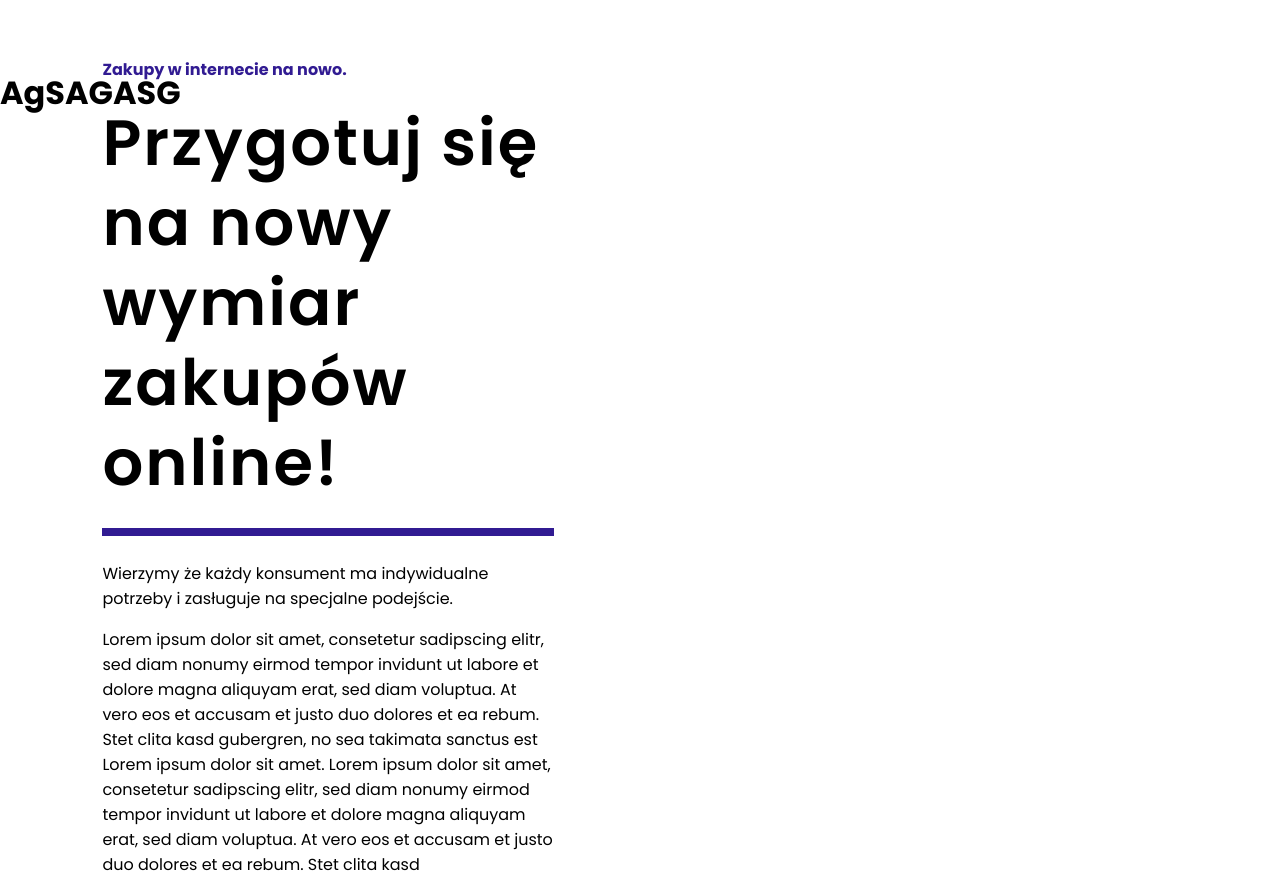
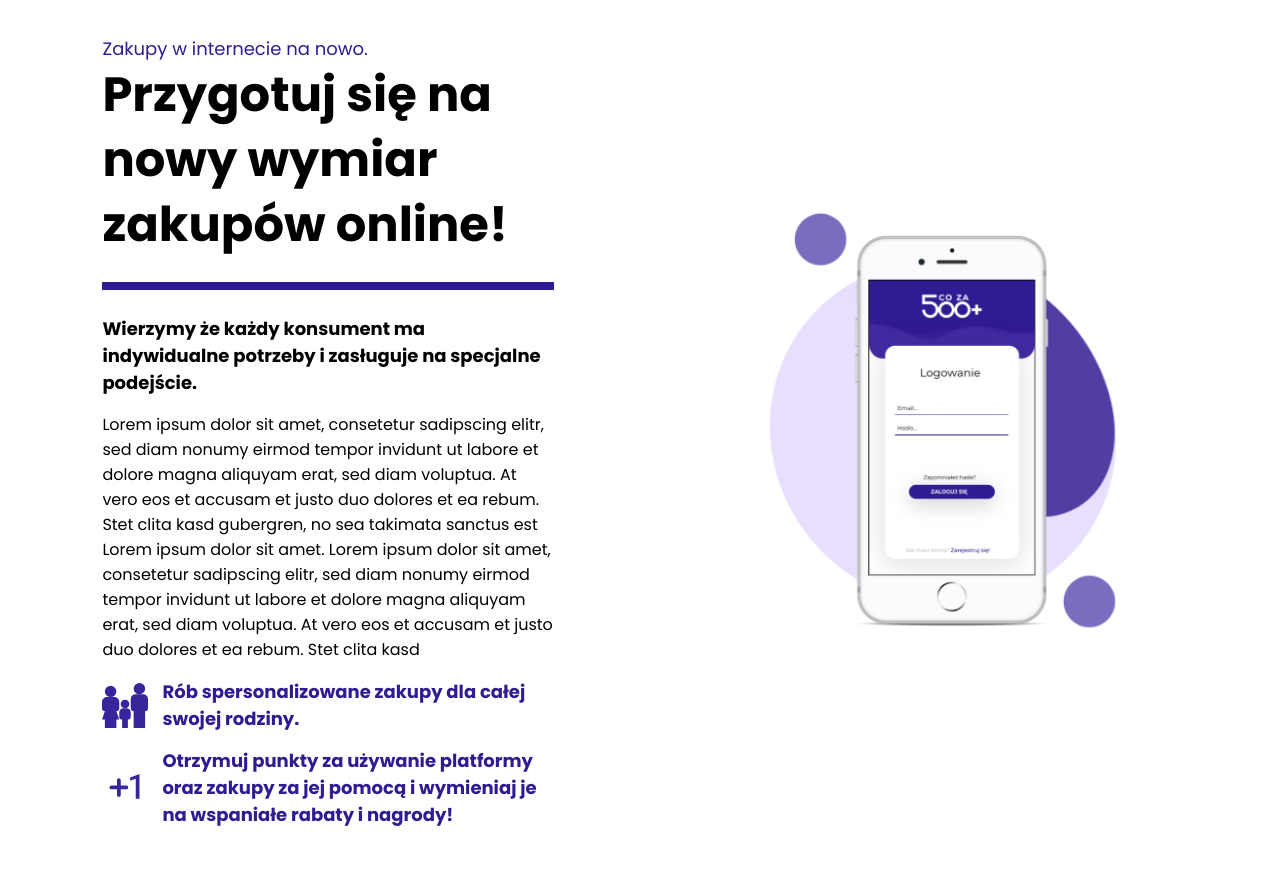
Before and after one commit to Arcywojak/500-plus-prelease, a plain HTML site: page index.html in a window 1280 px wide. Shown: the part 1667-2560 px from the top of the page. After the commit the page ends 2495 px from the top, so only its background shows below. Drawn offline with Linux system fonts and the light colour scheme.

Commit message:
change html structure a little, add some images and styles on desktop view

```diff
--- a/index.html
+++ b/index.html
@@ -20,7 +20,7 @@
     </div>
 
     <div class="container">
-    <div class="full-screen-section first">
+    <section class="full-screen-section first">
 
         <div class="newsletter-block">
             <div class="newsletter-block__images">
@@ -60,11 +60,12 @@
                 <img class="right top5" src="./assets/10.svg" alt="1">
             </div>
         </div>
-    </div>
+    </section>
 
-    <div class="full-screen-section second">
-        <div class="second-section first">
-            <div class="subsection-second">
+    <section class="full-screen-section second">
+
+            <div class="subsection first">
+
                 <h4 class="small-h4 purple-color">
                     Oszczędzaj, otrzymuj i promuj.
                 </h4>
@@ -87,14 +88,24 @@
                     erat, sed diam voluptua. At vero eos et accusam et justo duo dolores
                     et ea rebum. Stet clita kasd
                 </p>
-            </div>
-            <div class="subsection-second with-img first " >
-                <img class="tracking-img" src="./assets/2.svg" alt="">
+
             </div>
 
+            <div class="subsection second with-img" >
+
+            <!---------------- SCREEN WIDTH > 1000 -------------------->
+                <img src="./assets/plama.png" alt="plama">
+            <!--------------------------------------------------------->
+
             </div>
-        <div class="second-section second">
-            <div class="subsection-second">
+
+
+
+    </section>
+
+    <section class="full-screen-section third">
+
+        <div class="subsection first">
             <h4 class="small-h4 purple-color">
                 Zakupy w internecie na nowo.
             </h4>
@@ -118,15 +129,32 @@
                 erat, sed diam voluptua. At vero eos et accusam et justo duo dolores
                 et ea rebum. Stet clita kasd
             </p>
+            <div class="small-icon-with-text">
+                <div class="icon">
+                    <img src="./assets/family.svg" alt="family">
                 </div>
-            <div class="subsection-second with-img second">
+                <div class="text purple-color">
+                    Rób spersonalizowane zakupy dla całej swojej rodziny.                </div>
+            </div>
+            <div class="small-icon-with-text">
+                <div class="icon">
+                    <img src="./assets/1+.svg" alt="family">
+                </div>
+                <div class="text purple-color">
+                    Otrzymuj punkty za używanie platformy oraz zakupy za jej pomocą i wymieniaj je na wspaniałe rabaty i nagrody!                </div>
+            </div>
 
         </div>
+        <div class="subsection second with-img">
+
+            <!---------------- SCREEN WIDTH > 1000 -------------------->
+            <img src="./assets/phone.png" alt="phone" class="interior-img">
+            <img src="./assets/plama.png" alt="plama">
+            <!--------------------------------------------------------->
+
         </div>
-    </div>
-    <div class="full-screen-section third">
-        <h1>AgSAGASG</h1>
-    </div>
+
+    </section>
 
     </div>
     <footer class="footer">
--- a/scripts/scrollBehaviour.js
+++ b/scripts/scrollBehaviour.js
@@ -2,13 +2,15 @@
 const container = document.querySelector(".container");
 
 const fullScreenSectionFirst = document.querySelector(".full-screen-section.first");
+const fullScreenSectionSecond = document.querySelector(".full-screen-section.second");
 const fullScreenSectionThird = document.querySelector(".full-screen-section.third");
+//const fullScreenSectionThird = document.querySelector(".full-screen-section.third");
 
 const trackingImg = document.querySelector(".tracking-img");
 
-const parentFirstOfTrackingImg = document.querySelector(".subsection-second.with-img.first");
-const parentSecondOfTrackingImg = document.querySelector(".subsection-second.with-img.second");
-const img = parentFirstOfTrackingImg.childNodes[1];
+//const parentFirstOfTrackingImg = document.querySelector(".subsection-second.with-img.first");
+//const parentSecondOfTrackingImg = document.querySelector(".subsection-second.with-img.second");
+//const img = parentFirstOfTrackingImg.childNodes[1];
 
 
 /* IF USER CAN SCROLL, HOW MUCH AND WHERE */
@@ -31,9 +33,9 @@ window.addEventListener("load", () => {
 /* SCROLL POINTS */
 const scrollPoints = [
     fullScreenSectionFirst,
-    parentFirstOfTrackingImg,
-    parentSecondOfTrackingImg,
-    fullScreenSectionThird
+    fullScreenSectionSecond,
+    fullScreenSectionThird//,
+    //fullScreenSectionThird
 ];
 ////////////////////////////
 
@@ -104,7 +106,7 @@ const scrollToTheText = (e) => {
         isScrolling = true;
 
         if(e.deltaY > 0){ // IT MEAN SCROLL DOWN
-            if(currentScrollIndex < 3){
+            if(currentScrollIndex < 2){
 
                 currentScrollValue -= window.innerHeight;
 
--- a/styles/index.scss
+++ b/styles/index.scss
@@ -53,15 +53,26 @@ $green: #8bc34a;
 
     height: 100vh;
 
-    &.first, &.third{
-        padding-top:115px;
-        padding-bottom: 145px;
-
-    }
 
     &.first{
         align-items: center;
         justify-content: center;
+    }
+
+
+    &.second, &.third{
+        display: grid;
+        width:100%;
+        grid-template-columns: 42% 42%;
+        align-items: center;
+        column-gap: 16%;
+        height: 100vh;
+        padding: 8%;
+
+        .line{
+            height: 8px;
+            margin: 25px 0;
+        }
     }
 
     @media(max-width: 1000px){
@@ -75,7 +86,6 @@ $green: #8bc34a;
     z-index: 1;
     width:100%;
     padding-left: 5vw;
-    background-color: $white;
 
     @media(max-width: 1000px){
         text-align: center;
@@ -181,12 +191,23 @@ $green: #8bc34a;
 }
 
 .big-h1{
-        font-size: 4rem;
-        font-weight: 600;
-        letter-spacing: 2px;
-        text-align: center;
+        font-size: 3rem;
+        font-weight: 700;
+
+        text-align: left;
         margin: 0px;
-        line-height: 5rem;
+        line-height: 65px;
+}
+
+.small-h4{
+    margin: 0;
+    font-weight: 400;
+    font-size: 18px;
+}
+
+.great-p{
+    font-weight: 700;
+    font-size: 18px;
 }
 
 .line{
@@ -359,7 +380,7 @@ $green: #8bc34a;
         margin: 25px 0;
     }
 }
-.subsection-second{
+.subsection{
     position: relative;
 
     &.with-img{
@@ -369,6 +390,11 @@ $green: #8bc34a;
             width:100%;
 
 
+
+
+
+
+/*
             &.fixed-img{
                 width:35.28%;
                 position: fixed;
@@ -376,7 +402,7 @@ $green: #8bc34a;
                 left:56.72%;
             }
 
-         /*   &.beside-second-parent{
+            &.beside-second-parent{
                 position: absolute;
                 top:calc(100% + 16vh);
                 left:0%;
@@ -386,4 +412,28 @@ $green: #8bc34a;
     }
 }
 
+.small-icon-with-text{
+    display: flex;
+    align-items: center;
+    justify-content: center;
+    justify-content: flex-start;
+    margin-top: 15px;
+
+    .icon{
+        margin-right: 15px;
+
+        img{
+            height:45px;
+        }
+    }
+
+    .text{
+        font-size: 18px;
+        font-weight: 700;
+    }
+}
+.interior-img{
+    position: absolute;
+}
+
 /////////////////////
```
Also changed, not shown: assets/1+.svg (added), assets/family.svg (added), assets/phone.png (added), assets/plama.png (added), styles/index.css, 1 other file. Lines whose indentation alone changed are shown as unchanged.
